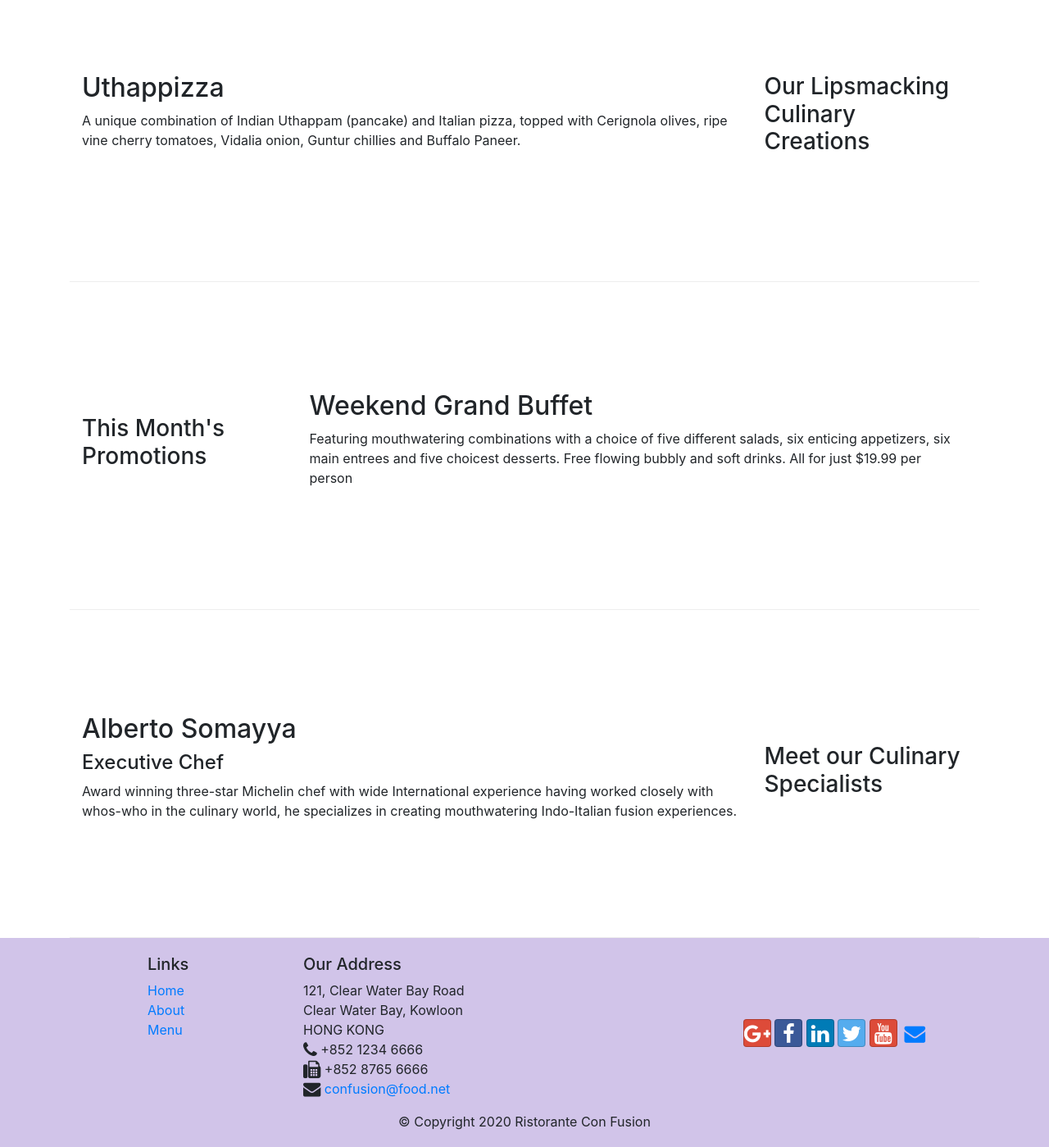
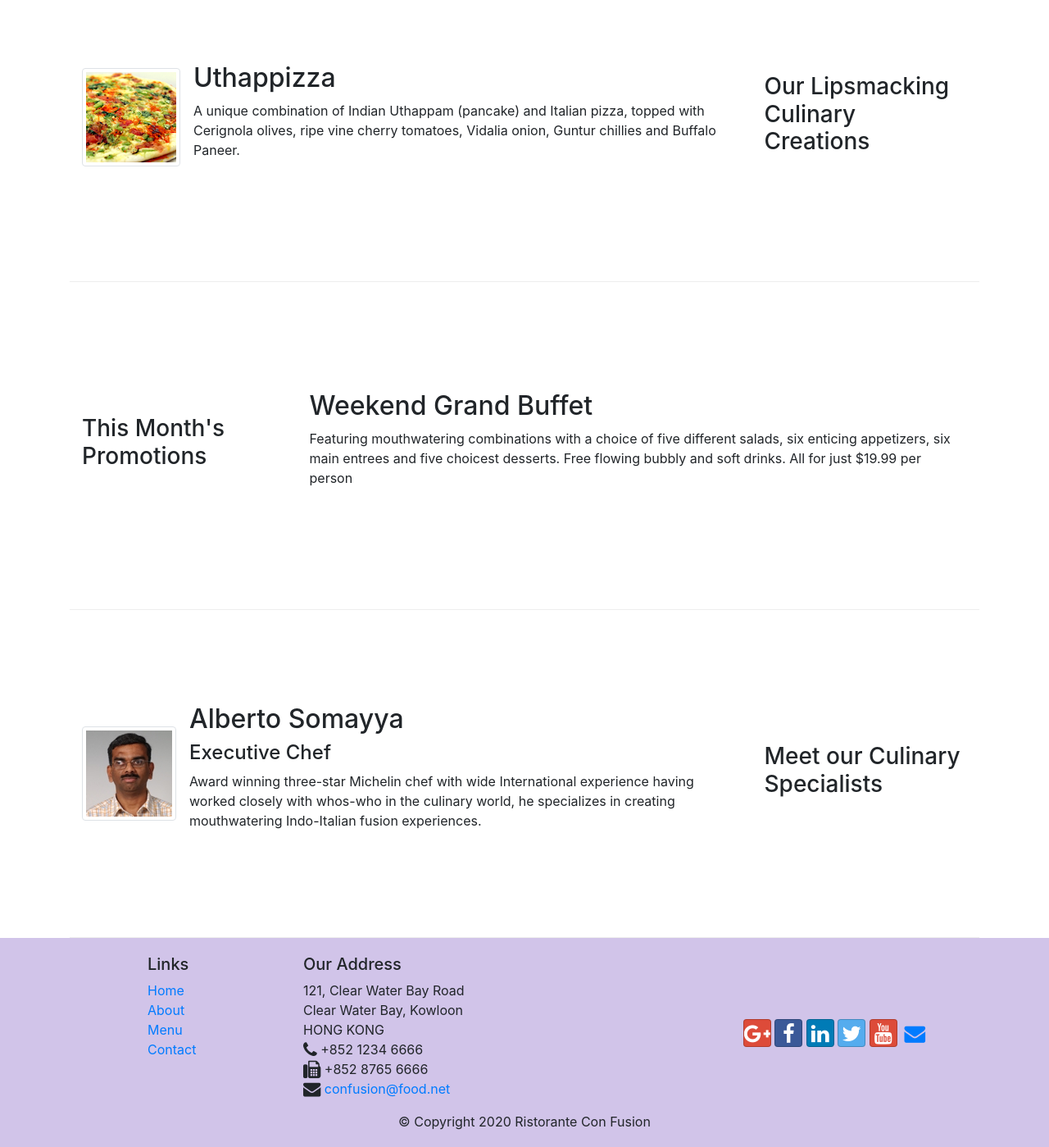
Before and after one commit to seygorin/create-site-style-coursera, a website: page index.html in a window 1280 px wide. Shown: the part 340-1739 px from the top of the page at 82% size. Drawn offline with nearby package versions, Linux system fonts and the light colour scheme.

Commit message:
Images and Media

```diff
--- a/index.html
+++ b/index.html
@@ -22,7 +22,7 @@
             <button class="navbar-toggler" type="button" data-toggle="collapse" data-target="#Navbar">
                 <span class="navbar-toggler-icon"></span>
             </button>
-            <a class="navbar-brand" href="#">Ristorante Con Fusion</a>
+            <a class="navbar-brand" href="#"><img src="img/logo.png" height="30" width="41"></a>
             <div class="collapse navbar-collapse" id="Navbar">
                 <ul class="navbar-nav mr-auto">
                     <li class="nav-item active"><a class="nav-link" href="./index.html"><span class="fa fa-home fa-lg"></span> Home</a></li>
@@ -42,7 +42,8 @@
                     <h1>Ristorante con Fusion</h1>
                     <p>We take inspiration from the World's best cuisines, and create a unique fusion experience. Our lipsmacking creations will tickle your culinary senses!</p>
                 </div>
-                <div class="col-12 col-sm">
+                <div class="col-12 col-sm align-self-center">
+                    <img src="img/logo.png" class="img-fluid">
                 </div>
             </div>
         </div>
@@ -54,8 +55,13 @@
                 <h3>Our Lipsmacking Culinary Creations</h3>
             </div>
             <div class="col col-sm order-sm-first col-md">
-                <h2>Uthappizza</h2>
-                <p>A unique combination of Indian Uthappam (pancake) and Italian pizza, topped with Cerignola olives, ripe vine cherry tomatoes, Vidalia onion, Guntur chillies and Buffalo Paneer.</p>
+                <div class="media">
+                    <img class="d-flex mr-3 img-thumbnail align-self-center" src="img/uthappizza.png" alt="uthappizza">
+                    <div class="media-body">
+                        <h2 class="mt-0">Uthappizza</h2>
+                        <p class="d-none d-sm-block">A unique combination of Indian Uthappam (pancake) and Italian pizza, topped with Cerignola olives, ripe vine cherry tomatoes, Vidalia onion, Guntur chillies and Buffalo Paneer.</p>
+                    </div>
+                </div>
             </div>
         </div>
 
@@ -75,9 +81,14 @@
                 <h3>Meet our Culinary Specialists</h3>
             </div>
             <div class="col col-sm order-sm-first col-md">
-                <h2>Alberto Somayya</h2>
-                <h4>Executive Chef</h4>
-                <p>Award winning three-star Michelin chef with wide International experience having worked closely with whos-who in the culinary world, he specializes in creating mouthwatering Indo-Italian fusion experiences. </p>
+                <div class="media">
+                    <img class="d-flex mr-3 img-thumbnail align-self-center" src="img/alberto.png" alt="alberto">
+                    <div class="media-body">
+                        <h2 class="mt-0">Alberto Somayya</h2>
+                        <h4>Executive Chef</h4>
+                        <p class="d-none d-sm-block">Award winning three-star Michelin chef with wide International experience having worked closely with whos-who in the culinary world, he specializes in creating mouthwatering Indo-Italian fusion experiences. </p>
+                    </div>
+                </div>
             </div>
         </div>
     </div>
@@ -91,7 +102,7 @@
                         <li><a href="#">Home</a></li>
                         <li><a href="./aboutus.html">About</a></li>
                         <li><a href="#">Menu</a></li>
-                        <li><a href="./contactus.html"></a></li>
+                        <li><a href="./contactus.html">Contact</a></li>
                     </ul>
                 </div>
                 <div class="col-7 col-sm-5">
```
Also changed, not shown: aboutus.html (+3 -2 lines), contactus.html (+4 -3 lines), img/alberto.png (added), img/buffet.png (added), img/logo.png (added), img/uthappizza.png (added), 1 other file.
